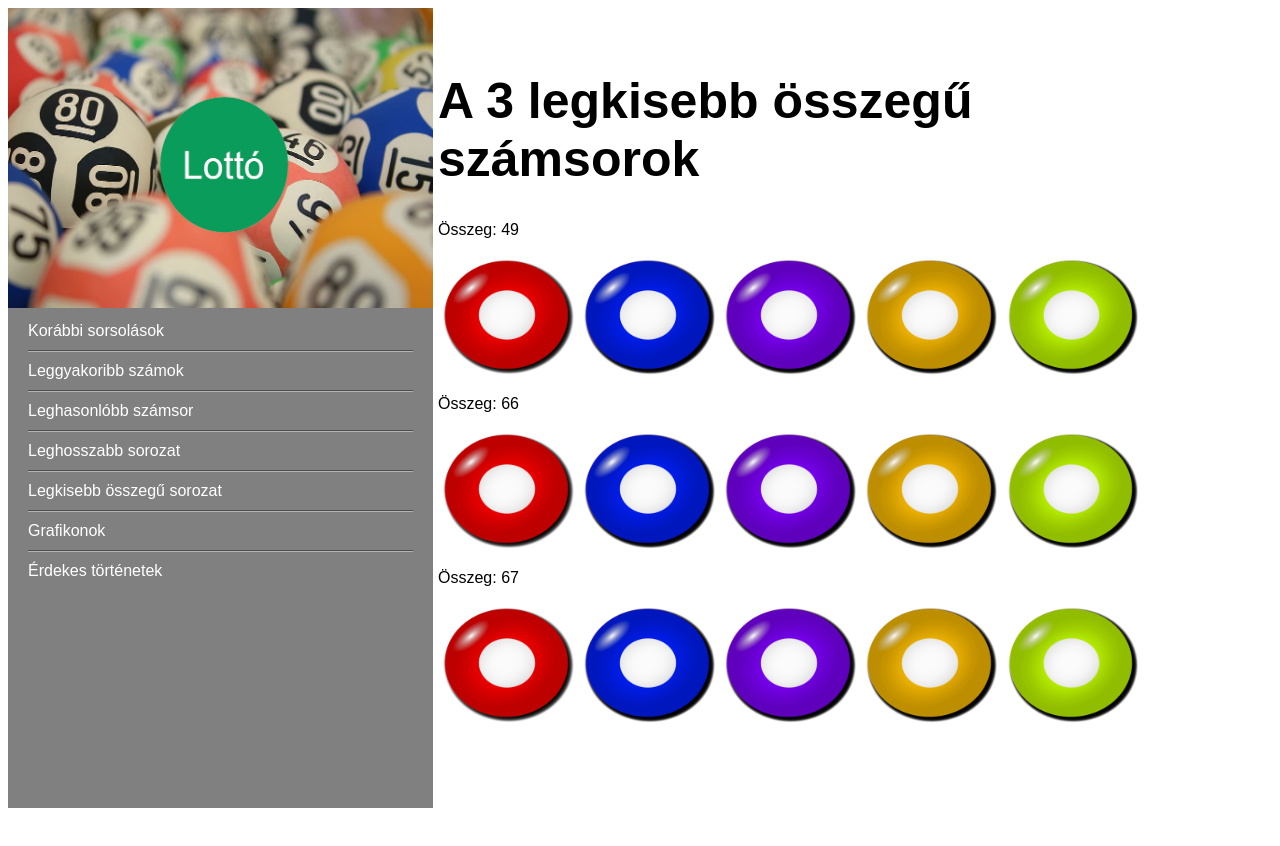
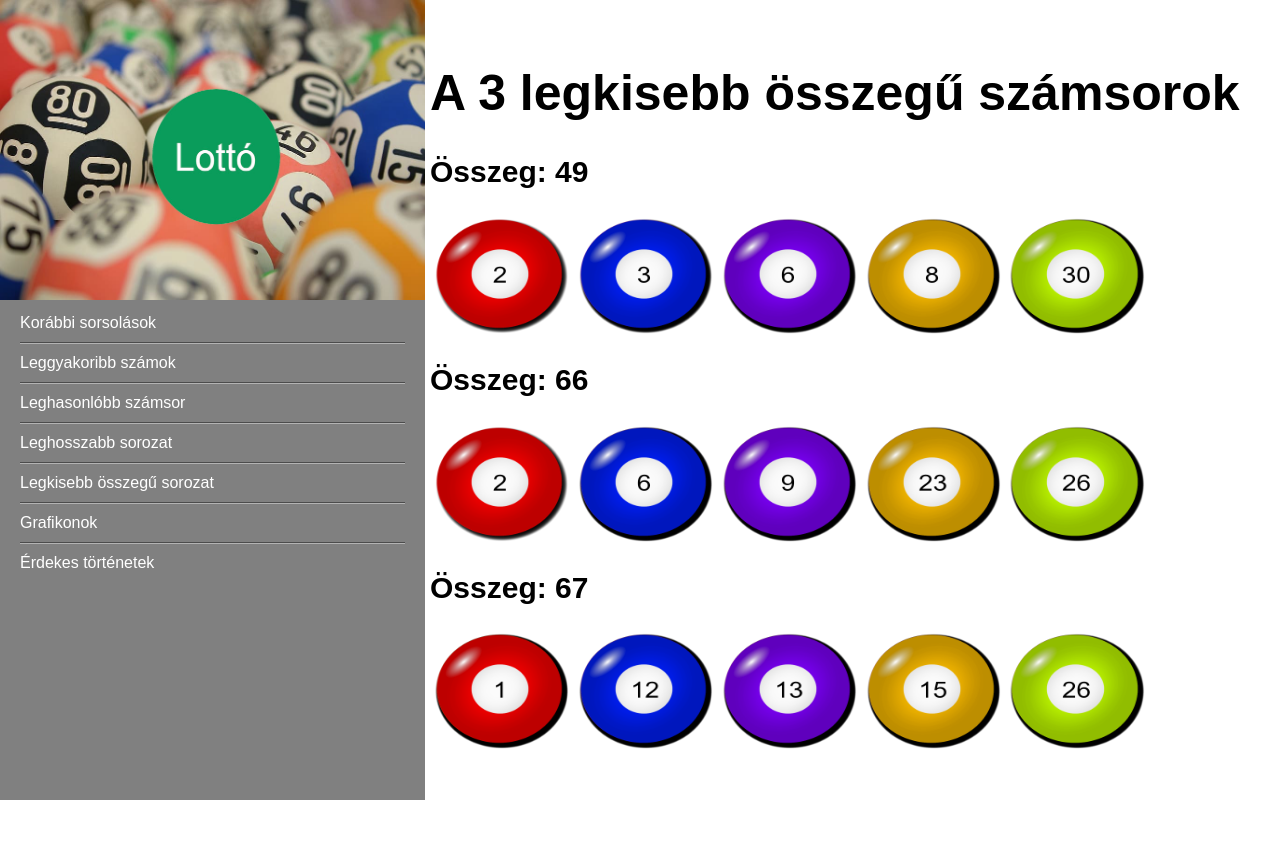
Before and after one commit to Logfer/IKTProj-molnarvigh, a plain HTML site: page legkisebb_osszeg.html in a window 1280 px wide. Drawn offline with Linux system fonts and the light colour scheme.

Commit message:
legkisebb html képek szerkesztése, beillesztése

```diff
--- a/legkisebb_osszeg.html
+++ b/legkisebb_osszeg.html
@@ -30,33 +30,33 @@
     <h1>A 3 legkisebb összegű számsorok</h1>
 
     <div class="kepek">
-        <p>Összeg: 49</p>
+        <h2>Összeg: 49</h2>
         <ul class="kepek">
-            <li class="kepek"><img src="kepek/golyo.png" id="legkisebb-kep"></li>
-            <li class="kepek"><img src="kepek/golyo_kek.png" id="legkisebb-kep"></li>
-            <li class="kepek"><img src="kepek/golyo_lila.png" id="legkisebb-kep"></li>
-            <li class="kepek"><img src="kepek/golyo_sarga.png" id="legkisebb-kep"></li>
-            <li class="kepek"><img src="kepek/golyo_zold.png" id="legkisebb-kep"></li>
+            <li class="kepek"><img src="kepek/legkisebb/49/piros_2.png" id="legkisebb-kep"></li>
+            <li class="kepek"><img src="kepek/legkisebb/49/kek_3.png" id="legkisebb-kep"></li>
+            <li class="kepek"><img src="kepek/legkisebb/49/lila_6.png" id="legkisebb-kep"></li>
+            <li class="kepek"><img src="kepek/legkisebb/49/sarga_8.png" id="legkisebb-kep"></li>
+            <li class="kepek"><img src="kepek/legkisebb/49/zold_30.png" id="legkisebb-kep"></li>
         </ul>
     </div>
     <div class="kepek">
-        <p>Összeg: 66</p>
+        <h2>Összeg: 66</h2>
         <ul class="kepek">
-            <li class="kepek"><img src="kepek/golyo.png" id="legkisebb-kep"></li>
-            <li class="kepek"><img src="kepek/golyo_kek.png" id="legkisebb-kep"></li>
-            <li class="kepek"><img src="kepek/golyo_lila.png" id="legkisebb-kep"></li>
-            <li class="kepek"><img src="kepek/golyo_sarga.png" id="legkisebb-kep"></li>
-            <li class="kepek"><img src="kepek/golyo_zold.png" id="legkisebb-kep"></li>
+            <li class="kepek"><img src="kepek/legkisebb/66/piros_2.png" id="legkisebb-kep"></li>
+            <li class="kepek"><img src="kepek/legkisebb/66/kek_6.png" id="legkisebb-kep"></li>
+            <li class="kepek"><img src="kepek/legkisebb/66/lila_9.png" id="legkisebb-kep"></li>
+            <li class="kepek"><img src="kepek/legkisebb/66/sarga_23.png" id="legkisebb-kep"></li>
+            <li class="kepek"><img src="kepek/legkisebb/66/zold_26.png" id="legkisebb-kep"></li>
         </ul>
     </div>
     <div class="kepek">
-        <p>Összeg: 67</p>
+        <h2>Összeg: 67</h2>
         <ul class="kepek">
-            <li class="kepek"><img src="kepek/golyo.png" id="legkisebb-kep"></li>
-            <li class="kepek"><img src="kepek/golyo_kek.png" id="legkisebb-kep"></li>
-            <li class="kepek"><img src="kepek/golyo_lila.png" id="legkisebb-kep"></li>
-            <li class="kepek"><img src="kepek/golyo_sarga.png" id="legkisebb-kep"></li>
-            <li class="kepek"><img src="kepek/golyo_zold.png" id="legkisebb-kep"></li>
+            <li class="kepek"><img src="kepek/legkisebb/67/piros_1.png" id="legkisebb-kep"></li>
+            <li class="kepek"><img src="kepek/legkisebb/67/kek_12.png" id="legkisebb-kep"></li>
+            <li class="kepek"><img src="kepek/legkisebb/67/lila_13.png" id="legkisebb-kep"></li>
+            <li class="kepek"><img src="kepek/legkisebb/67/sarga_15.png" id="legkisebb-kep"></li>
+            <li class="kepek"><img src="kepek/legkisebb/67/zold_26.png" id="legkisebb-kep"></li>
         </ul>
     </div>
     </div>
--- a/style.css
+++ b/style.css
@@ -1,6 +1,6 @@
 body{
     font-family: Arial;
-    padding: 0px;
+    margin: 0px;
 }
 span{
     font-size: 60px;
```
Also changed, not shown: kepek/legkisebb/49/kek_3.png (added), kepek/legkisebb/49/lila_6.png (added), kepek/legkisebb/49/piros_2.png (added), kepek/legkisebb/49/sarga_8.png (added), kepek/legkisebb/49/zold_30.png (added), kepek/legkisebb/66/kek_6.png (added), kepek/legkisebb/66/lila_9.png (added), kepek/legkisebb/66/piros_2.png (added), kepek/legkisebb/66/sarga_23.png (added), kepek/legkisebb/66/zold_26.png (added), kepek/legkisebb/67/kek_12.png (added), kepek/legkisebb/67/lila_13.png (added), kepek/legkisebb/67/piros_1.png (added), kepek/legkisebb/67/sarga_15.png (added), 1 more files.
